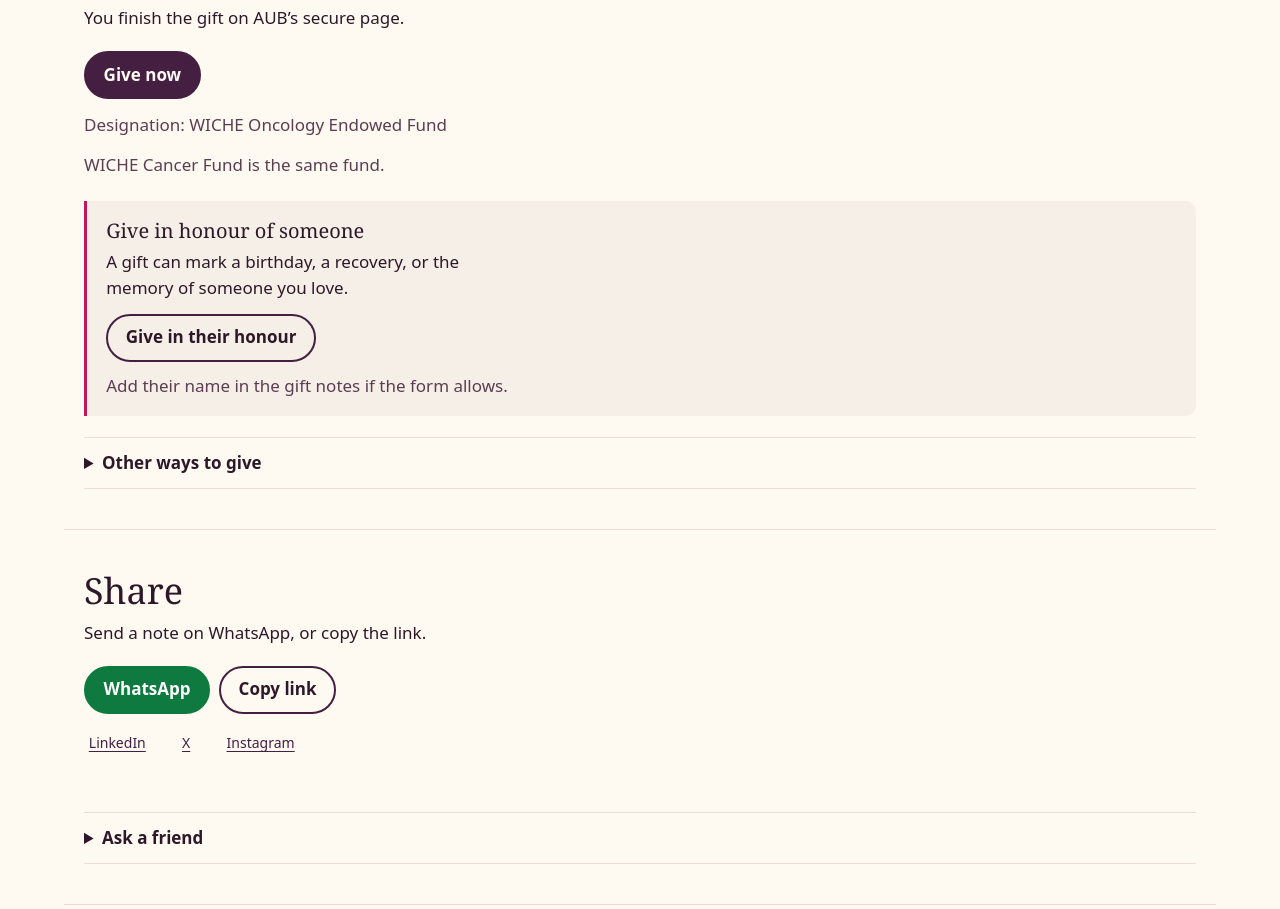
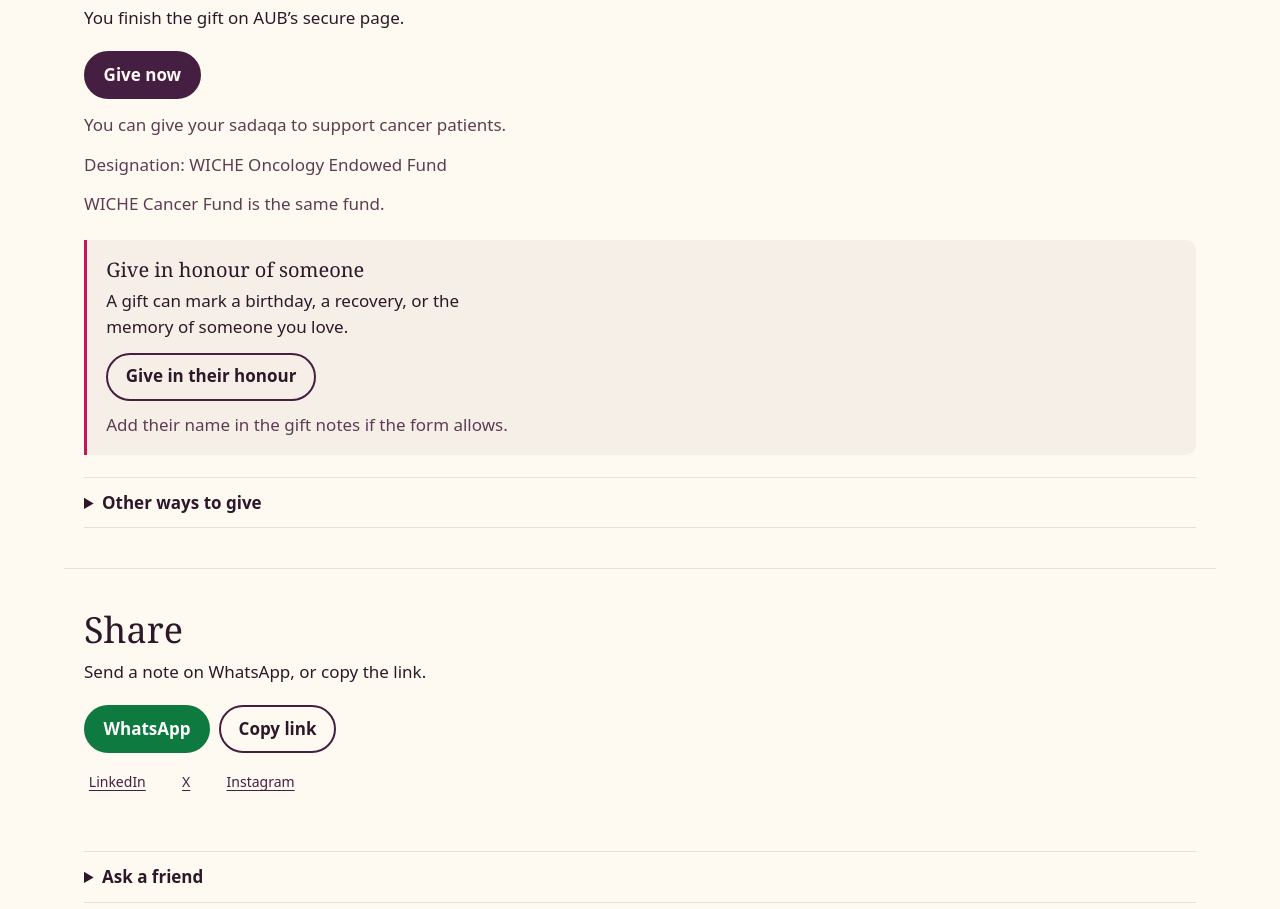
Before and after one commit to rarmoush/wiche-fund, a plain HTML site: page index.html in a window 1280 px wide. Shown: the part 3921-4830 px from the top of the page. Drawn offline with Linux system fonts and the light colour scheme.

Commit message:
Add sadaqa line

```diff
--- a/index.html
+++ b/index.html
@@ -529,6 +529,7 @@
         <div class="hero-actions give-actions">
           <a class="btn btn-primary" href="https://giving.aub.edu.lb/WICHE" target="_blank" rel="noopener noreferrer">Give now<span class="sr-only"> on AUB’s site. Opens in a new tab.</span></a>
         </div>
+        <p class="give-hint">You can give your sadaqa to support cancer patients.</p>
         <p class="give-hint">Designation: WICHE Oncology Endowed Fund</p>
         <p class="give-hint">WICHE Cancer Fund is the same fund.</p>
         <!-- [REQUIRES APPROVAL: AUB Advancement] tribute field/acknowledgement flow -->
```
